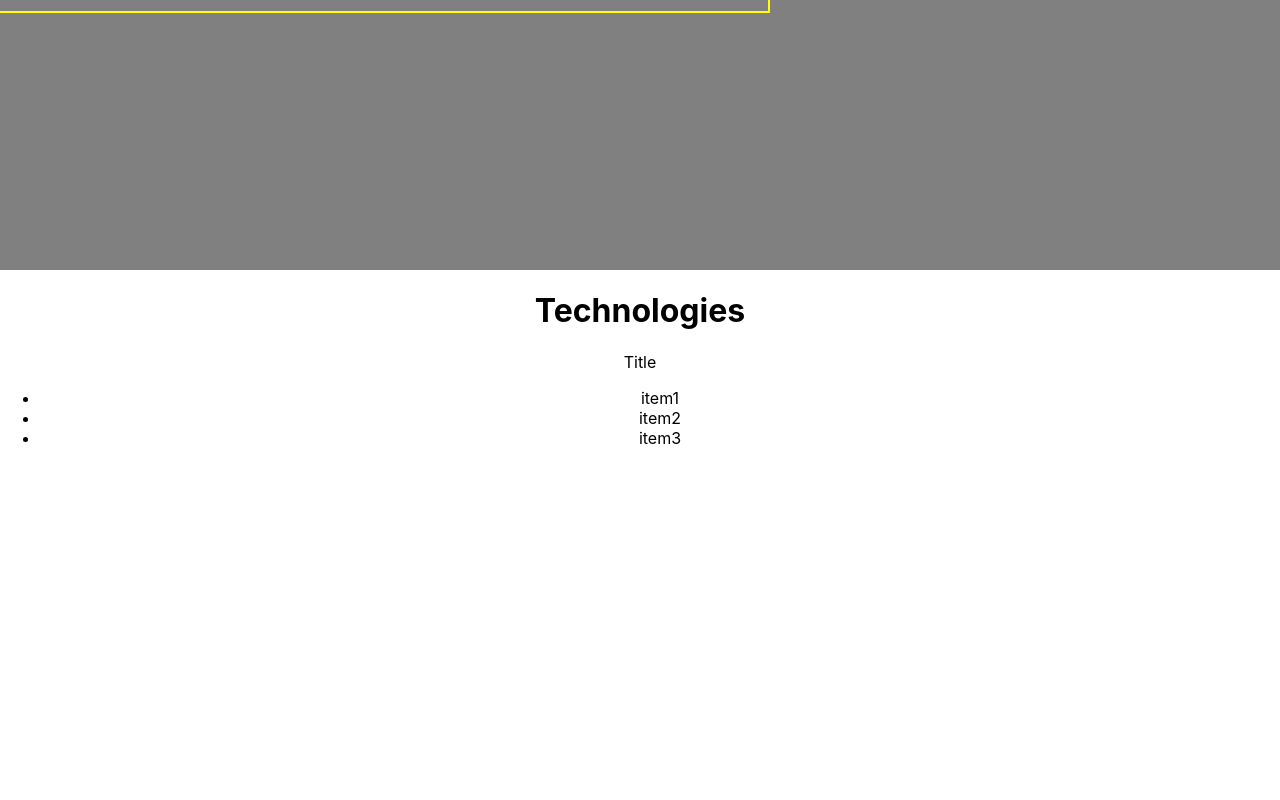
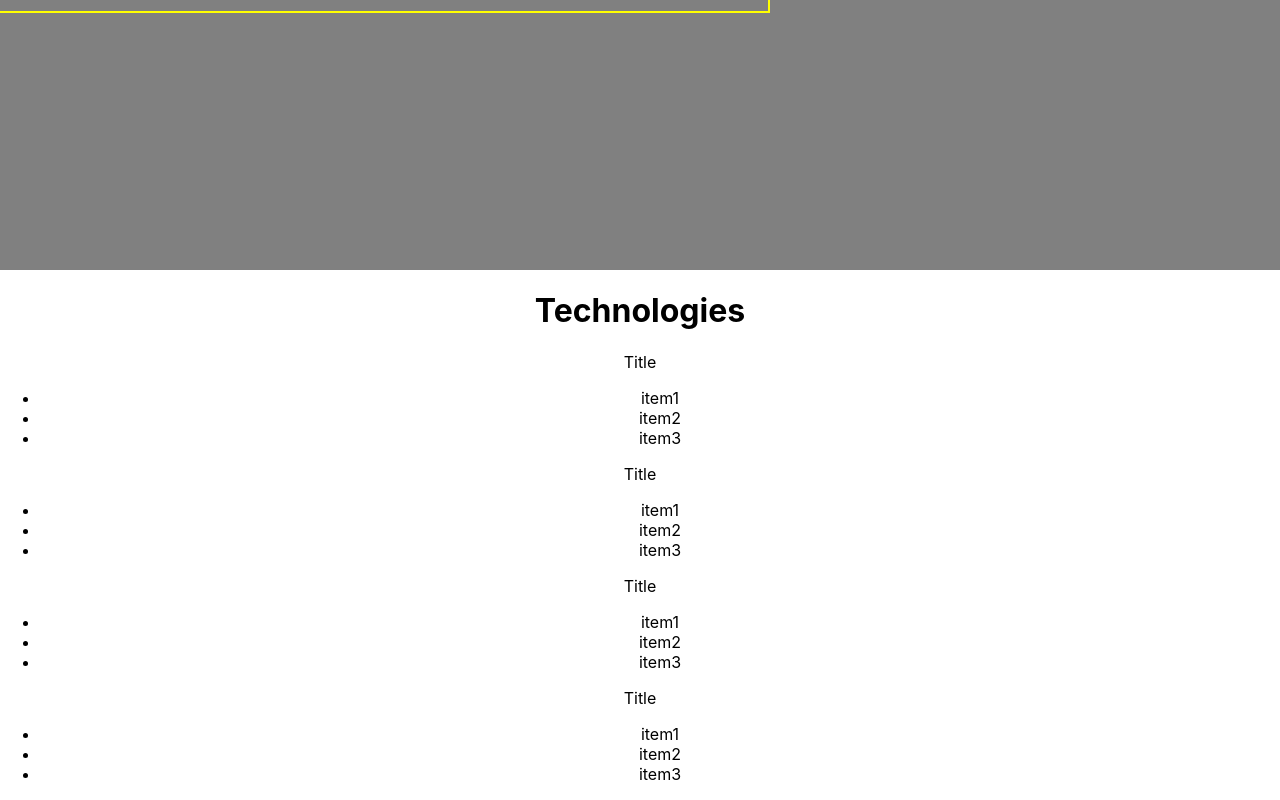
Before and after one commit to stevedoty/stevendoty, a React (Create React App) app: page / in a window 1280 px wide. Shown: the part 1330-2130 px from the top of the page. Before the commit the page ends 1794 px from the top, so only its background shows below. Built offline with nearby package versions, Linux system fonts and the light colour scheme.

Commit message:
update tech database

```diff
--- a/src/components/technologies/technologies.tsx
+++ b/src/components/technologies/technologies.tsx
@@ -4,11 +4,35 @@ let technologies = [
   {
     title:"Front End",
     list:[
-"one",
-"two",
-"three"
+      "one",
+      "two",
+      "three"
     ]
-  }
+  },
+  {
+    title:"Back End",
+    list:[
+      "one",
+      "two",
+      "three"
+    ]
+  },
+  {
+    title:"Testing/Deployment",
+    list:[
+      "one",
+      "two",
+      "three"
+    ]
+  },
+  {
+    title:"Developer Tools",
+    list:[
+      "one",
+      "two",
+      "three"
+    ]
+  },
 ]
 
 const Technologies = () => {
```
